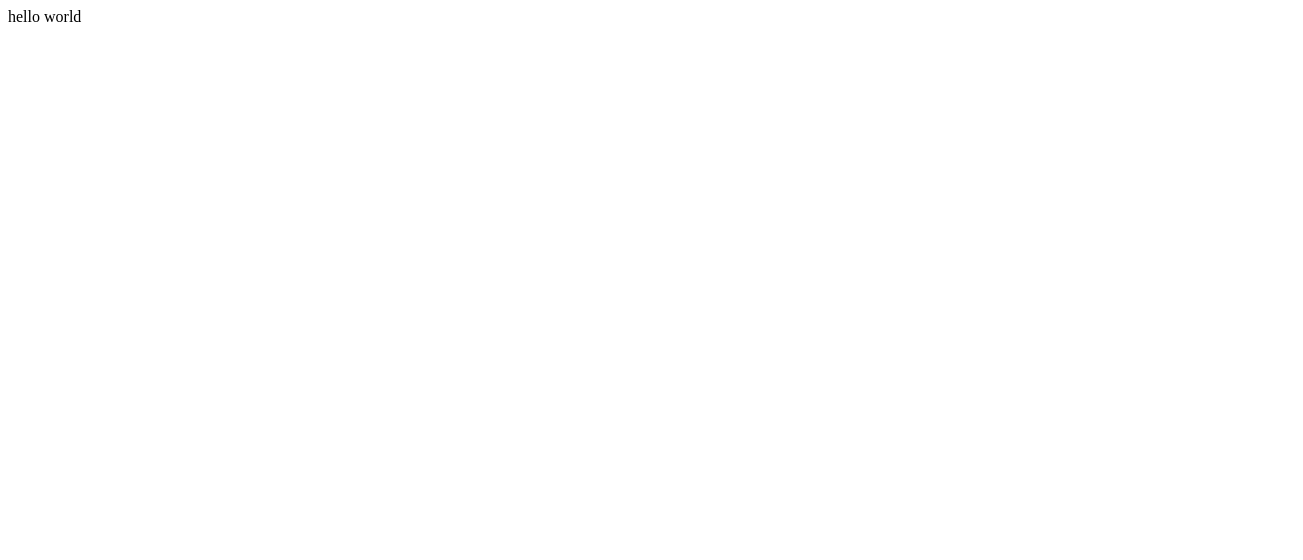
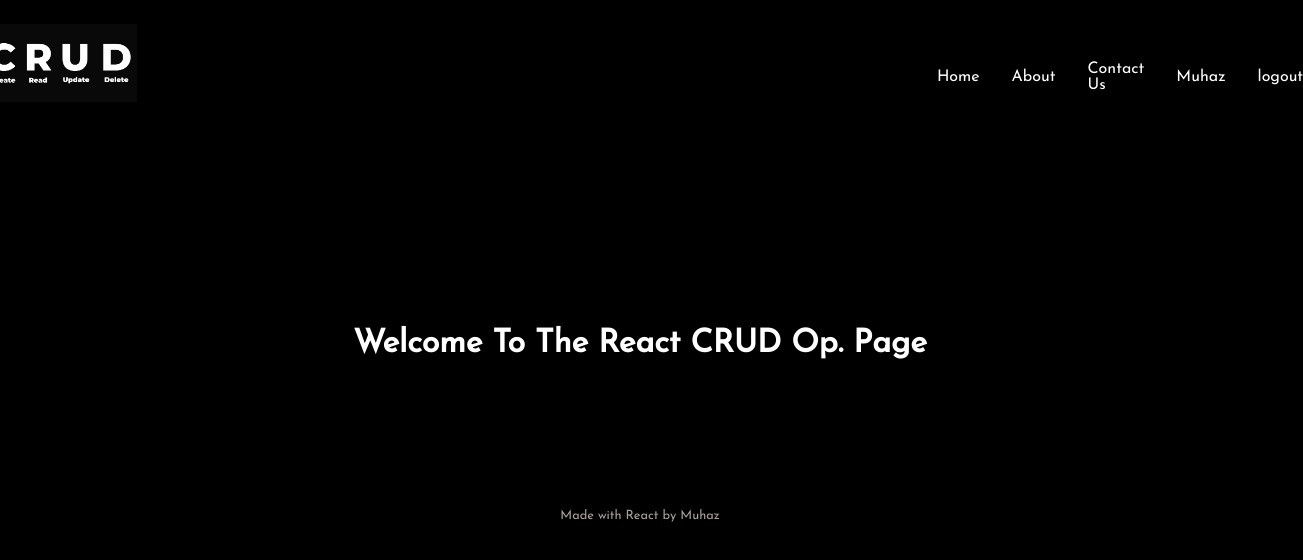
Before and after one commit to muhazAhmed/project-ReactCRUD, a React (Create React App) app in the folder frontend/: page / in a window 1280 px wide. Shown: the top 560 px of the page, 1303 px wide, since content can reach past the window. Built offline with nearby package versions, Linux system fonts and the light colour scheme.

Commit message:
Added Home page

```diff
--- a/frontend/package.json
+++ b/frontend/package.json
@@ -6,9 +6,12 @@
     "@testing-library/jest-dom": "^5.16.5",
     "@testing-library/react": "^13.4.0",
     "@testing-library/user-event": "^13.5.0",
+    "moment": "^2.29.4",
     "react": "^18.2.0",
     "react-dom": "^18.2.0",
+    "react-router-dom": "^6.4.4",
     "react-scripts": "5.0.1",
+    "sass": "^1.56.1",
     "web-vitals": "^2.1.4"
   },
   "scripts": {
--- a/frontend/public/index.html
+++ b/frontend/public/index.html
@@ -3,6 +3,7 @@
   <head>
     <meta charset="utf-8" />
     <link rel="icon" href="%PUBLIC_URL%/favicon.ico" />
+    <link href="https://fonts.googleapis.com/css?family=Josefin+Sans&display=swap" rel="stylesheet">
     <meta name="viewport" content="width=device-width, initial-scale=1" />
     <meta name="theme-color" content="#000000" />
     <meta
--- a/frontend/src/App.js
+++ b/frontend/src/App.js
@@ -1,8 +1,61 @@
+import React from "react";
+import {
+  BrowserRouter as Router,
+  Switch,
+  Route,
+  Link,
+  createBrowserRouter,
+  RouterProvider,
+  Outlet,
+} from "react-router-dom";
+import "./style.scss"
+import Home from "./components/Home";
+import Navbar from "./components/Navbar";
+import Login from "./components/Login";
+import Register from "./components/Register";
+import Update from "./components/Update";
+import Footer from "./components/Footer";
+import About from "./components/About";
+import Contact from "./components/Contact";
+
+function Layout() {
+  return (
+    <>
+      <Navbar/>
+      <Outlet/>
+      <Footer/>
+    </>
+  );
+}
+
+const router = createBrowserRouter([
+  {
+    path: "/",
+        element : <Layout/>,
+        children: [
+          { path: "/", element: <Home /> }
+        ],
+  },
+  {
+    path: "/Register",
+    element: <Register/>,
+  },
+  {
+    path: "/Login",
+    element: <Login/>,
+  },
+  {
+    path: "/user/update",
+    element: <Update/>,
+  },
+])
 
 function App() {
   return (
-    <div >
-    hello world
+    <div className="app">
+      <div className="container">
+        <RouterProvider router={router} />
+      </div>
     </div>
   );
 }
--- /dev/null
+++ b/frontend/src/components/About.jsx
@@ -0,0 +1,11 @@
+import React from 'react'
+
+const About = () => {
+  return (
+    <div>
+      This is about page
+    </div>
+  )
+}
+
+export default About
--- /dev/null
+++ b/frontend/src/components/Contact.jsx
@@ -0,0 +1,11 @@
+import React from 'react'
+
+const Contact = () => {
+  return (
+    <div>
+      This is contact page
+    </div>
+  )
+}
+
+export default Contact
--- /dev/null
+++ b/frontend/src/components/Footer.jsx
@@ -0,0 +1,11 @@
+import React from 'react'
+
+const Footer = () => {
+  return (
+    <div className='footer'>
+      Made with React by Muhaz
+    </div>
+  )
+}
+
+export default Footer
--- /dev/null
+++ b/frontend/src/components/Home.jsx
@@ -0,0 +1,11 @@
+import React from 'react'
+
+const Home = () => {
+  return (
+    <div className='home'>
+      <h1>Welcome To The React CRUD Op. Page</h1>
+    </div>
+  )
+}
+
+export default Home
--- /dev/null
+++ b/frontend/src/components/Login.jsx
@@ -0,0 +1,11 @@
+import React from 'react'
+
+const Login = () => {
+  return (
+    <div>
+      This is login page
+    </div>
+  )
+}
+
+export default Login
--- /dev/null
+++ b/frontend/src/components/Navbar.jsx
@@ -0,0 +1,34 @@
+import React from 'react'
+import { Link } from "react-router-dom";
+import Logo from "../images/logo.png"
+
+const Navbar = () => {
+  return (
+    <div className='navbar'>
+      <div className='container'>
+        <div className='logo'>
+        <Link>
+        <img src={Logo} alt="logo" />
+        </Link>
+        </div>
+        <div className="links">
+            <Link className="link" to="/">
+              <h6>Home</h6>
+            </Link>
+            <Link className="link" to="/about">
+              <h6>About</h6>
+            </Link>
+            <Link className="link" to="/contact">
+              <h6>Contact Us</h6>
+            </Link>
+
+            <span>{"Muhaz"}</span>
+             <Link className="link" to="/login"><span>logout</span></Link>
+        </div>
+
+      </div>
+    </div>
+  )
+}
+
+export default Navbar
--- /dev/null
+++ b/frontend/src/components/Register.jsx
@@ -0,0 +1,11 @@
+import React from 'react'
+
+const Register = () => {
+  return (
+    <div>
+      This is regoister page
+    </div>
+  )
+}
+
+export default Register
--- /dev/null
+++ b/frontend/src/components/Update.jsx
@@ -0,0 +1,11 @@
+import React from 'react'
+
+const Update = () => {
+  return (
+    <div>
+      This is update page
+    </div>
+  )
+}
+
+export default Update
--- /dev/null
+++ b/frontend/src/style.scss
@@ -0,0 +1,58 @@
+*{
+    background-color: black;
+    font-family: 'Josefin Sans', sans-serif;
+    color: white;
+}
+.app{
+    display: flex;
+    justify-content: center;
+
+    .link{
+        text-decoration: none;
+    }
+
+    .navbar{
+        .container{
+            padding: 1em 0em;
+            display: flex;
+            justify-content:space-around;
+
+
+            .logo{
+                img{
+                    width: 10em;
+                    margin-right: 50em;
+                }
+            }
+            .links{
+                display: flex;
+                align-items: center;
+                gap: 2em;
+
+                h6{
+                    font-size: 1em;
+                    font-weight: 300;
+                }
+
+                span{
+                    cursor: pointer;
+                }
+            }
+        }
+    }
+    .footer{
+        margin-top: 10em;
+        display: flex;
+        align-items: center;
+        justify-content: center;
+        color: rgb(170, 161, 161);
+        font-size: 0.8em;
+    }
+
+    .home{
+        display: flex;
+        margin-top: 10em;
+        align-items: center;
+        justify-content: center;
+    }
+}
```
Also changed, not shown: frontend/src/images/logo.png (added), 1 other file (tests, documents, lock files or other folders).
